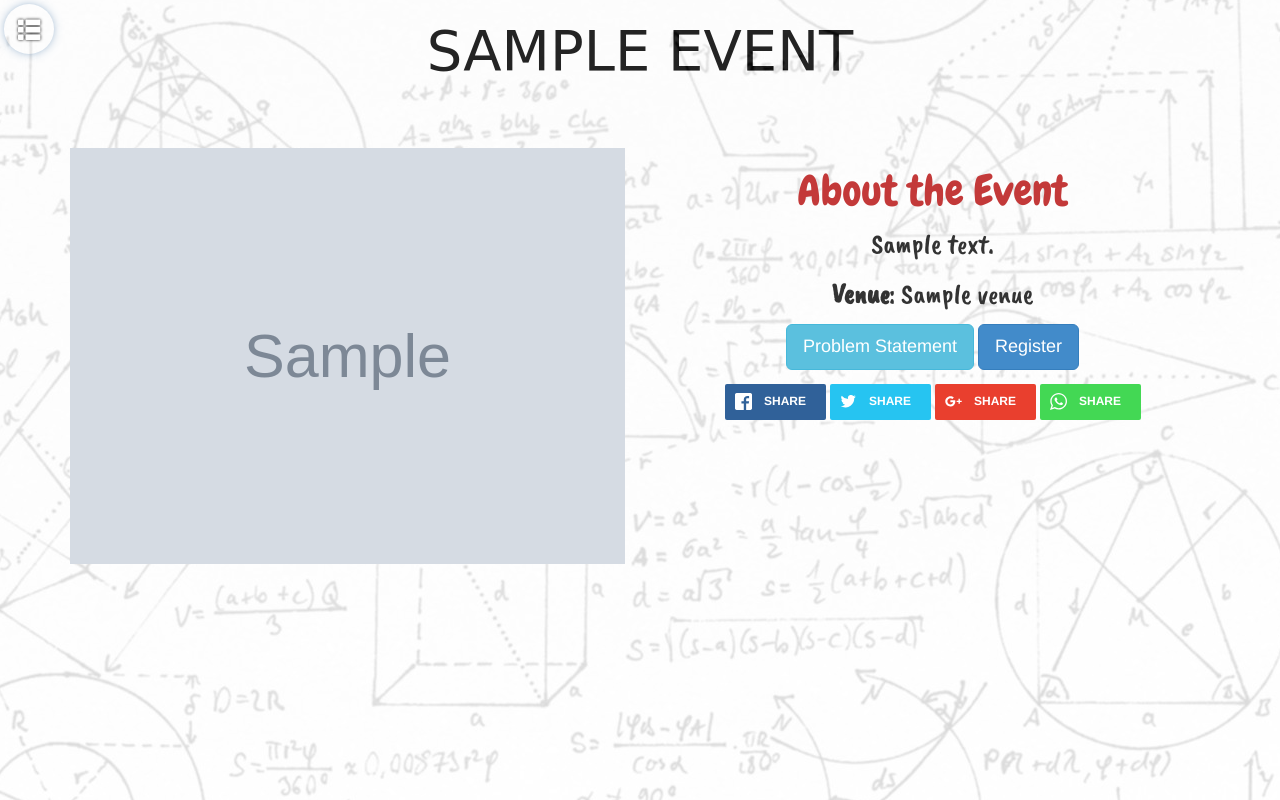
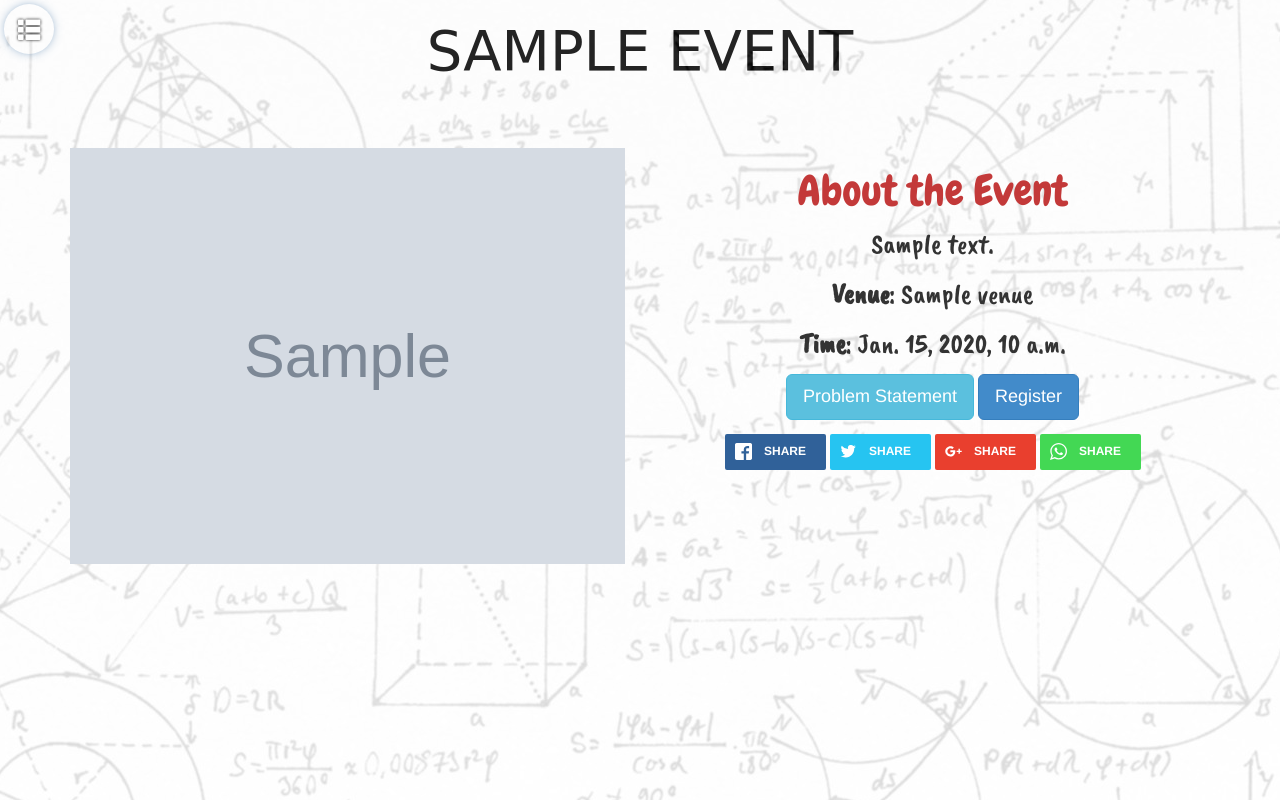
Before and after one commit to NITDgpOS/festcms, a Django app: template festflow/templates/festflow/event_view.html in a window 1280 px wide. Run offline with Django 3.2, Linux system fonts and the light colour scheme; the template is opened without the code that fills it: most values are stand-ins (such as "Sample title", 1, 10 or a date in 2020); grey boxes marked "Sample" are stand-in pictures; some web fonts are replaced.

Commit message:
Display date in event view

```diff
--- a/festflow/templates/festflow/event_view.html
+++ b/festflow/templates/festflow/event_view.html
@@ -85,6 +85,7 @@
          <h2>About the Event</h2>
          <p>{{ event.description }}</p>
          <p><strong>Venue</strong>: {{ event.venue }}</p>
+         <p><strong>Time</strong>: {{ event.date_time }}</p>
          {% if event.problem_statement_file %}
          <a href="{{ event.problem_statement_file.url }}" target="_blank" class="btn btn-info btn-lg">Problem Statement</a>
          {% endif %}
```
